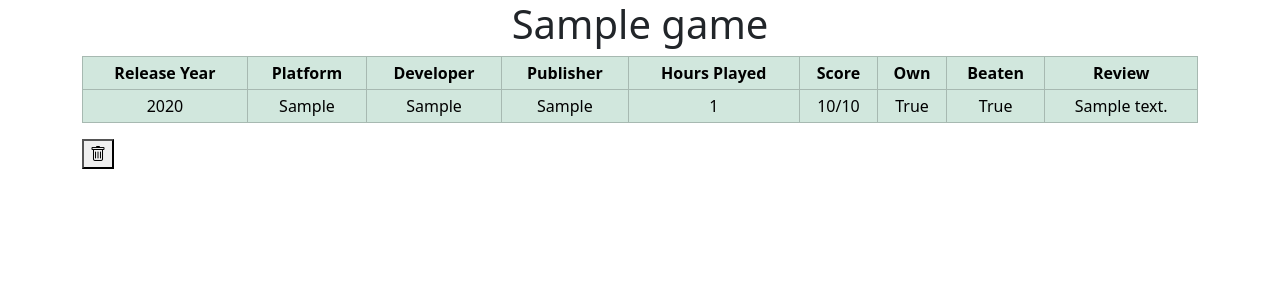
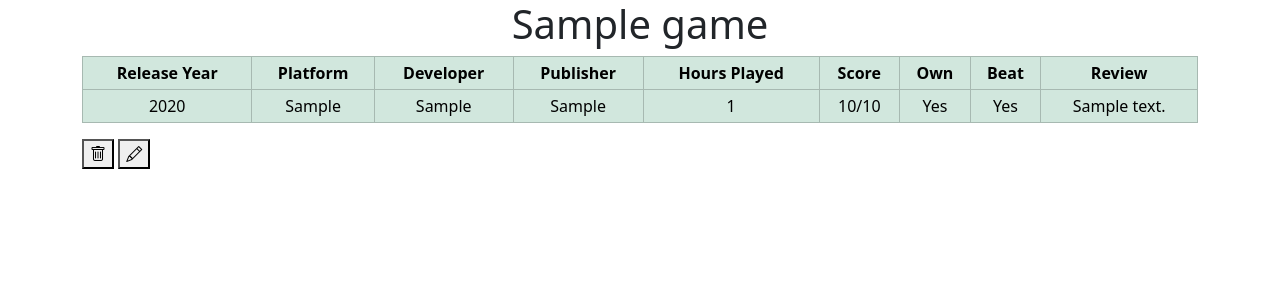
Before and after one commit to Bastion428/MainProgram, a Flask app: template website/templates/my_game.html in a window 1280 px wide. Shown: the top 300 px of the page. Run offline with Flask 3, Linux system fonts and the light colour scheme; the template is opened without the code that fills it: values that come from a table or form of the project are taken from there, others are empty; tables that the repository leaves empty hold one stand-in row (values such as "Sample post"); some libraries are stand-ins or nearby versions.

Commit message:
Changed html to reflect change from using checkboxes to select options. Also added edit button functionality.

```diff
--- a/website/templates/my_game.html
+++ b/website/templates/my_game.html
@@ -13,7 +13,7 @@
             <th>Hours Played</th>
             <th>Score</th>
             <th>Own</th>
-            <th>Beaten</th>
+            <th>Beat</th>
             <th>Review</th>
     </thead>
     <tbody>
@@ -28,13 +28,26 @@
             {% else %}
             <td></td>
             {% endif %}
-            <td>{{ game.own }}</td>
-            <td>{{ game.beat }}</td>
+            {% if game.own %}
+            <td>Yes</td>
+            {% else %}
+            <td>No</td>
+            {% endif %}
+            {% if game.beat %}
+            <td>Yes</td>
+            {% else %}
+            <td>No</td>
+            {% endif %}
             <td>{{ game.review }}</td>
         </tr>
     </tbody>
 </table>
 <button id="delete-button" onclick="deleteGame('{{ game.id }}', '{{ url_for(request.endpoint, **request.view_args) }}')">
-    <i class="bi bi-trash"></i></button>
+    <i class="bi bi-trash"></i>
+</button>
+<form method="post" action="{{ url_for('views.view_edit', title=game.title ) }}" class="inline">
+    <input type="hidden" name="id" value='{{ game.id }}'>
+    <button id="edit-button" type="submit" value="submit_value"><i class="bi bi-pencil"></i></button>
+</form>
 </div>
 {% endblock %}
```
